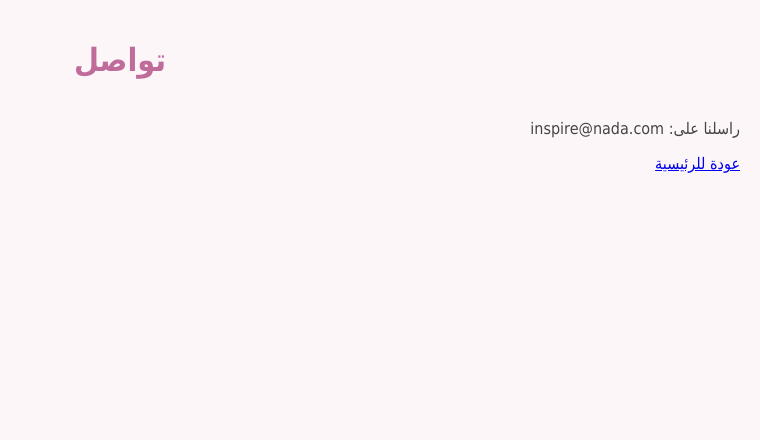
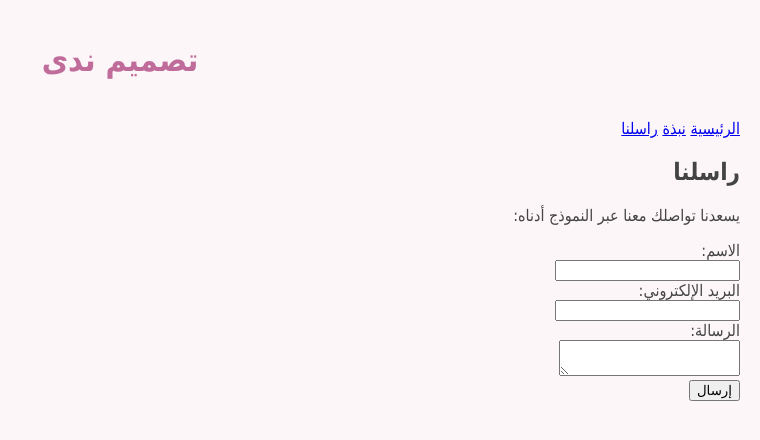
Before and after one commit to Nad223/nad223.github.io, a plain HTML site: page contact.html in a window 1280 px wide. Shown: the whole page, without its empty margins (520-1280 px from the left). Drawn offline with Linux system fonts and the light colour scheme.

Commit message:
Update contact.html

```diff
--- a/contact.html
+++ b/contact.html
@@ -1,16 +1,32 @@
-
 <!DOCTYPE html>
 <html lang="ar">
 <head>
-    <meta charset="UTF-8">
-    <title>تواصل معنا</title>
-    <link rel="stylesheet" href="style.css">
+  <meta charset="UTF-8">
+  <title>راسلنا | ندى</title>
+  <link rel="stylesheet" href="style.css">
 </head>
 <body>
-    <header><h1>تواصل</h1></header>
-    <main>
-        <p>راسلنا على: inspire@nada.com</p>
-    </main>
-    <footer><a href="index.html">عودة للرئيسية</a></footer>
+  <header>
+    <h1>تصميم ندى</h1>
+    <nav>
+      <a href="index.html">الرئيسية</a>
+      <a href="about.html">نبذة</a>
+      <a href="contact.html">راسلنا</a>
+    </nav>
+  </header>
+
+  <main>
+    <h2>راسلنا</h2>
+    <p>يسعدنا تواصلك معنا عبر النموذج أدناه:</p>
+    <form>
+      <label>الاسم:</label><br>
+      <input type="text" name="name"><br>
+      <label>البريد الإلكتروني:</label><br>
+      <input type="email" name="email"><br>
+      <label>الرسالة:</label><br>
+      <textarea name="message"></textarea><br>
+      <button type="submit">إرسال</button>
+    </form>
+  </main>
 </body>
 </html>
```
